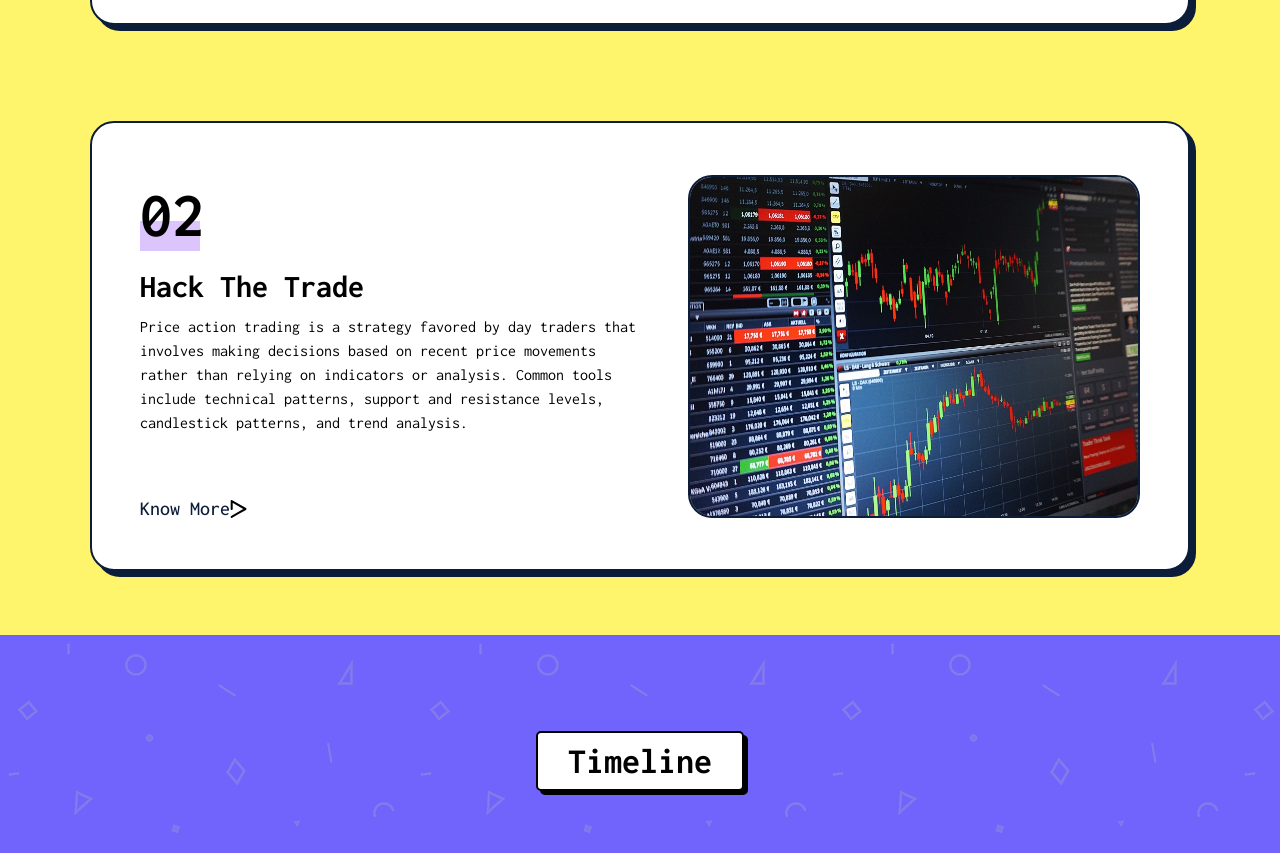
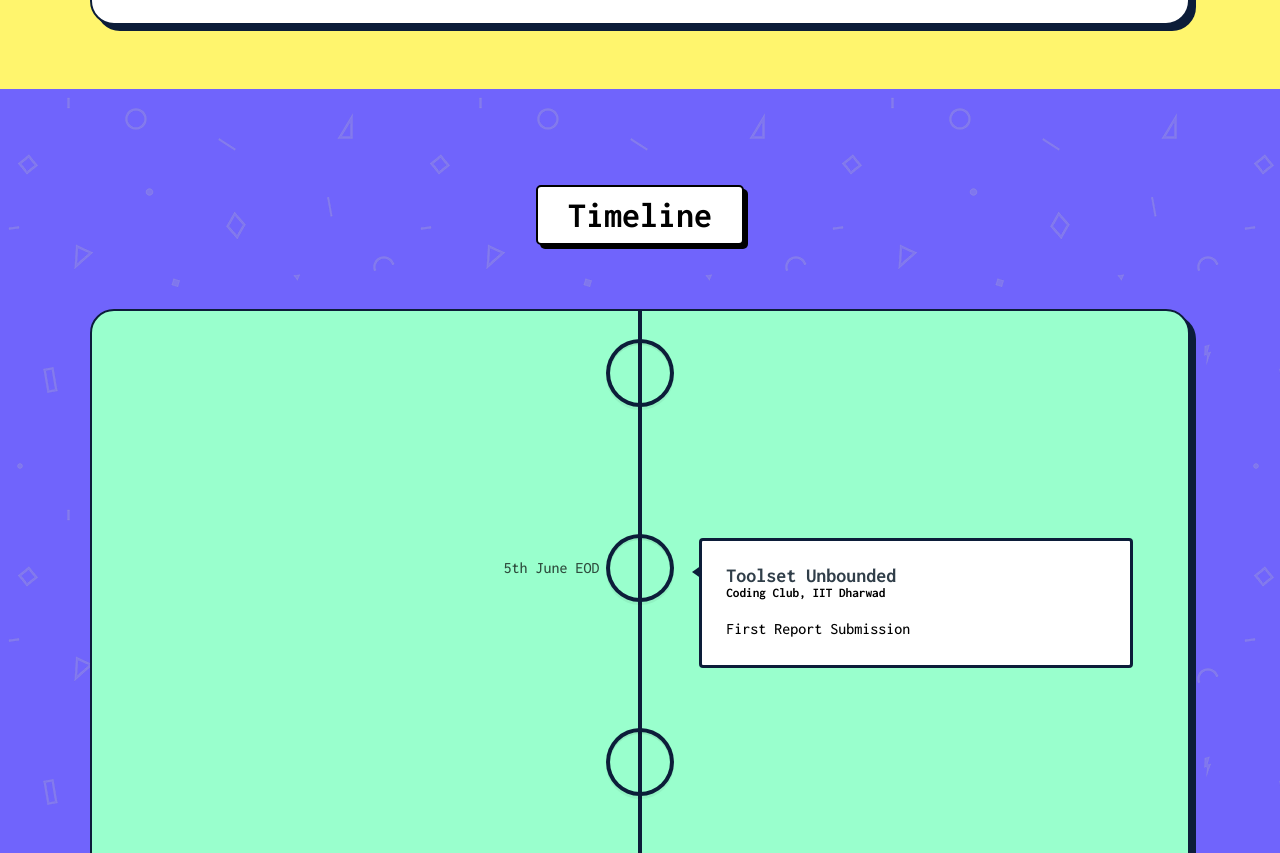
Before and after one commit to oss2019/SOI_2k23, a Next.js app: page / in a window 1280 px wide. Shown: the part 2100-2953 px from the top of the page. Built offline with nearby package versions, Linux system fonts and the light colour scheme.

Commit message:
removed finance club event

```diff
--- a/src/components/Events/data.js
+++ b/src/components/Events/data.js
@@ -7,17 +7,6 @@
     knowMoreLink:
       "https://drive.google.com/file/d/1HV3reLcxYTSBijPtsfizEHURbx_C__c_/view?usp=sharing",
   },
-  {
-    heading: "Hack The Trade",
-    content: `Price action trading is a strategy favored by day traders that
-             involves making decisions based on recent price movements
-            rather than relying on indicators or analysis. Common tools
-            include technical patterns, support and resistance levels,
-            candlestick patterns, and trend analysis.`,
-    image: "/Events/stockmarketimage.jpg",
-    knowMoreLink:
-      "https://drive.google.com/file/d/1c8qUvDKzilgfZPjwe5jAKmab32ayNPK2/view?usp=sharing",
-  },
 ]
 
 export default data
```
